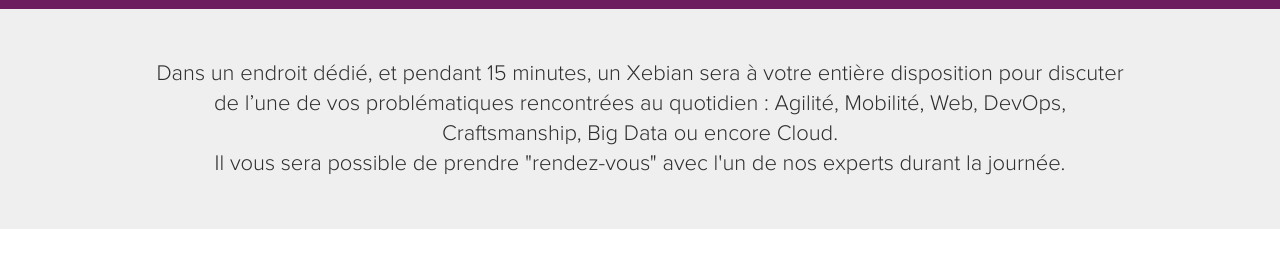
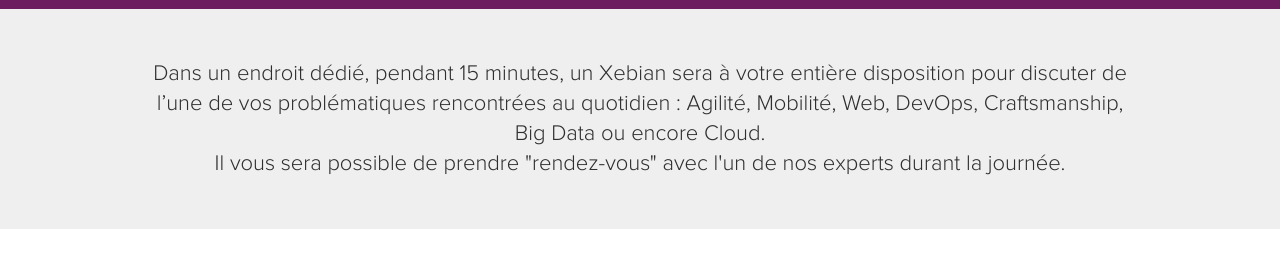
Before and after one commit to publicissapient-france/xebicon-website, a website: page expertcafe.html in a window 1280 px wide. Shown: the part 451-730 px from the top of the page. Drawn offline with Linux system fonts and the light colour scheme; files whose address does not match are found by name.

Commit message:
et pendant 15 min
Suppression du ET

```diff
--- a/expertcafe.html
+++ b/expertcafe.html
@@ -83,7 +83,7 @@
     <section class="presentation_luc expert" id="journee">
         <div class="inner-wrapper">
             <p class="first-paragraph">
-                Dans un endroit dédié, et pendant 15 minutes, un Xebian sera à votre entière disposition pour discuter de l’une de vos problématiques rencontrées au quotidien : Agilité, Mobilité, Web, DevOps, Craftsmanship, Big Data ou encore Cloud.
+                Dans un endroit dédié, pendant 15 minutes, un Xebian sera à votre entière disposition pour discuter de l’une de vos problématiques rencontrées au quotidien : Agilité, Mobilité, Web, DevOps, Craftsmanship, Big Data ou encore Cloud.
                 <br/>
                 Il vous sera possible de prendre "rendez-vous" avec l'un de nos experts durant la journée.
             </p>
```
